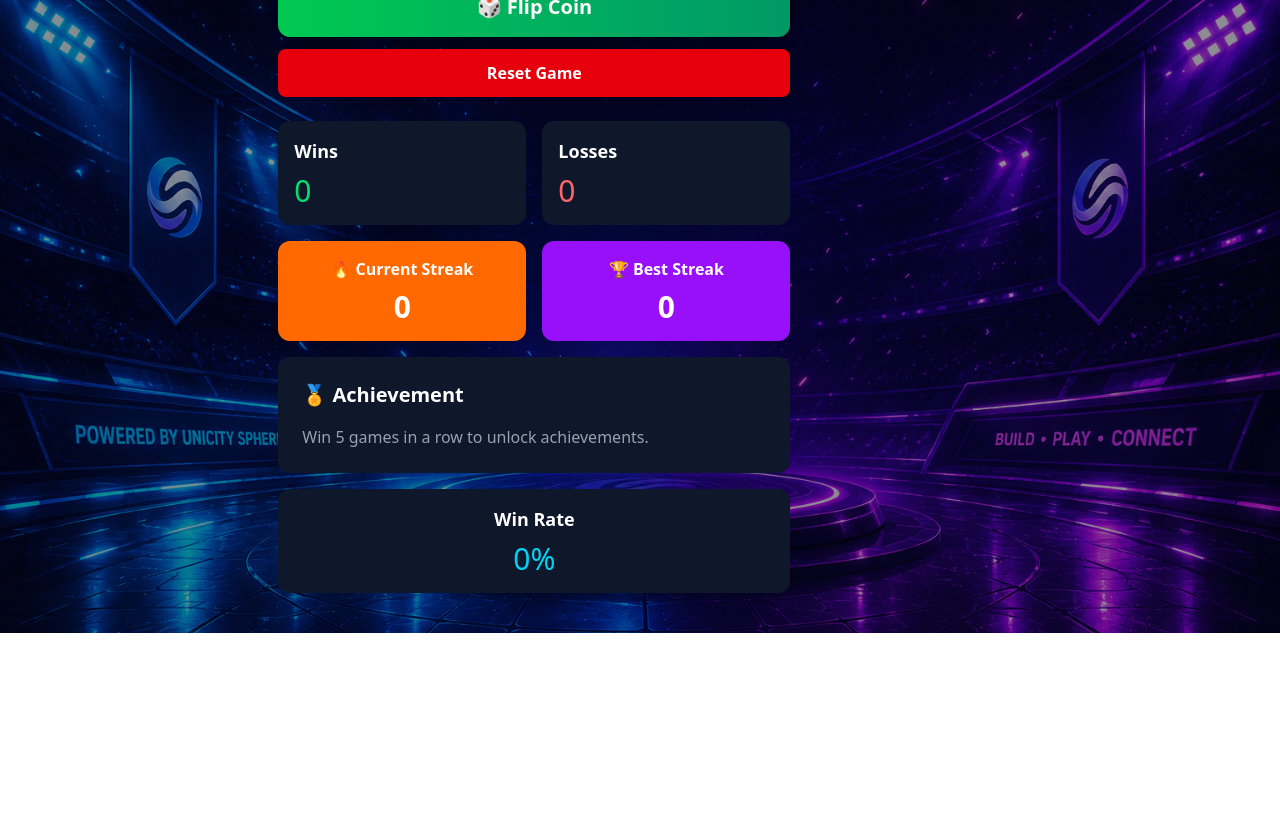
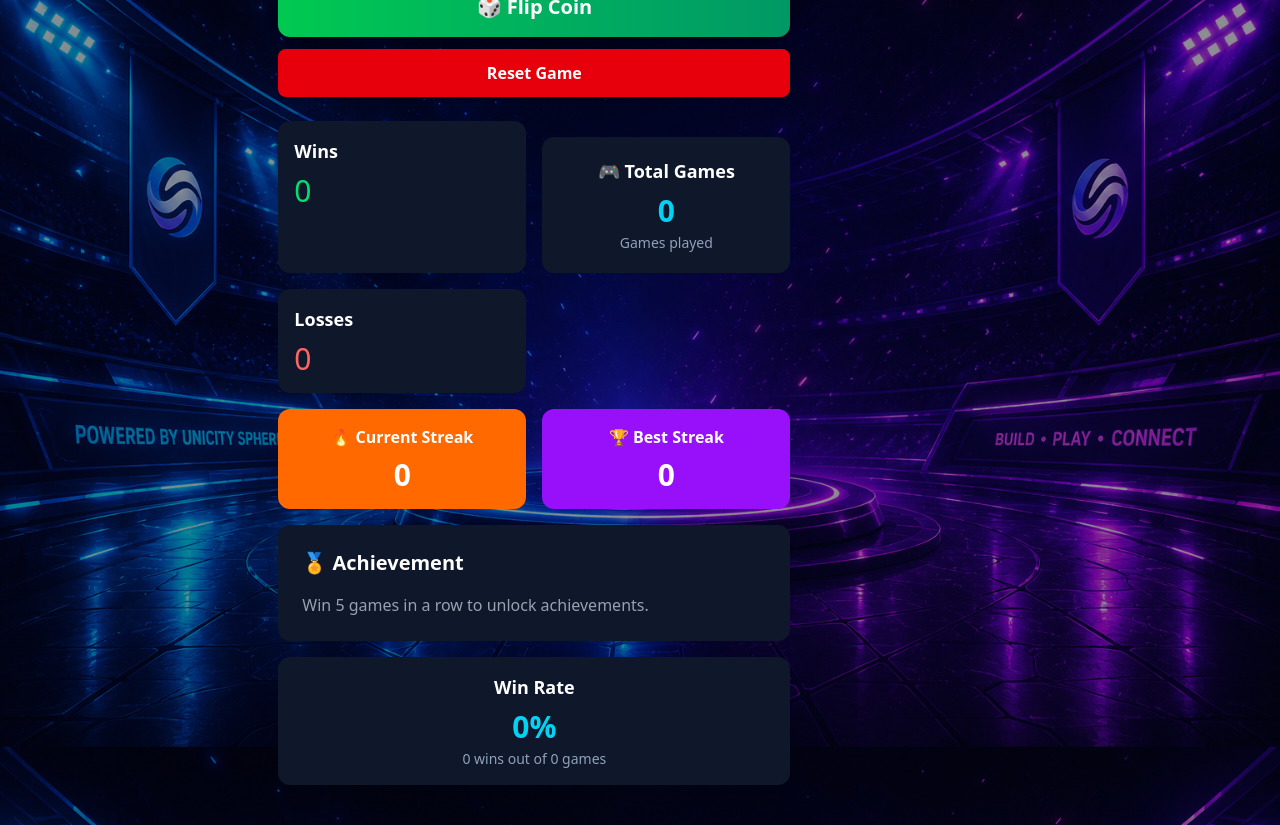
Before and after one commit to chehan011/sphere-coin-flip, a Next.js app: page / in a window 1280 px wide. Shown: the part 960-1785 px from the top of the page. Before the commit the page ends 1593 px from the top, so only its background shows below. Built offline with nearby package versions, Linux system fonts and the light colour scheme.

Commit message:
Improve game statistics

```diff
--- a/app/page.tsx
+++ b/app/page.tsx
@@ -35,35 +35,48 @@ export default function Home() {
   const [history, setHistory] = useState<HistoryItem[]>([]);
   const [loadingWallet, setLoadingWallet] = useState(false);
 
+
 useEffect(() => {
-  const saved = localStorage.getItem("coinflip-data");
+  try {
+    const saved = localStorage.getItem("coinflip-data");
 
-  if (saved) {
+    if (!saved) return;
+
     const data = JSON.parse(saved);
 
     setBalance(data.balance ?? 100);
     setWins(data.wins ?? 0);
     setLosses(data.losses ?? 0);
     setHistory(data.history ?? []);
+    setStreak(data.streak ?? 0);
+    setBestStreak(data.bestStreak ?? 0);
+  } catch (error) {
+    console.error("Failed to load saved game data:", error);
   }
 }, []);
+
 
 useEffect(() => {
   flipSound.current = new Audio("/flip.mp3");
   winSound.current = new Audio("/win.mp3");
 }, []);
 
+
 useEffect(() => {
+  const gameData = {
+    balance,
+    wins,
+    losses,
+    history,
+    streak,
+    bestStreak,
+  };
+
   localStorage.setItem(
     "coinflip-data",
-    JSON.stringify({
-      balance,
-      wins,
-      losses,
-      history,
-    })
+    JSON.stringify(gameData)
   );
-}, [balance, wins, losses, history]);
+}, [balance, wins, losses, history, streak, bestStreak]);
 
 
 async function connectWallet() {
@@ -170,15 +183,13 @@ function playGame() {
       setBalance((b) => b + betAmount);
       setWins((w) => w + 1);
 
-      setStreak((s) => {
-        const next = s + 1;
+      const nextStreak = streak + 1;
 
-        setBestStreak((best) =>
-          Math.max(best, next)
-        );
+setStreak(nextStreak);
 
-        return next;
-      });
+setBestStreak((best) =>
+  Math.max(best, nextStreak)
+);
 
       if (winSound.current) {
         winSound.current.pause();
@@ -213,6 +224,12 @@ function playGame() {
     setFlipping(false);
   }, 2000);
 }
+const totalGames = wins + losses;
+
+const winRate =
+  totalGames === 0
+    ? 0
+    : Math.round((wins / totalGames) * 100);
 
   return (
     <main className="min-h-screen text-white flex justify-center py-10 px-4">
@@ -430,6 +447,21 @@ onClick={() => {
     <p className="text-3xl text-green-400 mt-2">{wins}</p>
   </div>
 
+<div className="mt-4 rounded-xl bg-slate-900 p-5 text-center">
+  <h3 className="text-lg font-bold">
+    🎮 Total Games
+  </h3>
+
+  <p className="mt-2 text-3xl font-bold text-cyan-400">
+    {totalGames}
+  </p>
+
+  <p className="mt-1 text-sm text-slate-400">
+    Games played
+  </p>
+</div>
+
+
   <div className="bg-slate-900 rounded-xl p-4">
     <h3 className="text-lg font-bold">Losses</h3>
     <p className="text-3xl text-red-400 mt-2">{losses}</p>
@@ -473,19 +505,21 @@ onClick={() => {
 
 </div>
 
+
 <div className="mt-4 rounded-xl bg-slate-900 p-4 text-center">
-
   <h3 className="text-lg font-bold">
     Win Rate
   </h3>
 
-  <p className="mt-2 text-3xl text-cyan-400">
-    {wins + losses === 0
-      ? "0%"
-      : `${Math.round((wins / (wins + losses)) * 100)}%`}
+  <p className="mt-2 text-3xl font-bold text-cyan-400">
+    {winRate}%
   </p>
 
+  <p className="mt-1 text-sm text-slate-400">
+    {wins} wins out of {totalGames} games
+  </p>
 </div>
+
         </div>
 
         <div className="bg-slate-900 rounded-xl p-6 h-130 overflow-y-auto">
```
